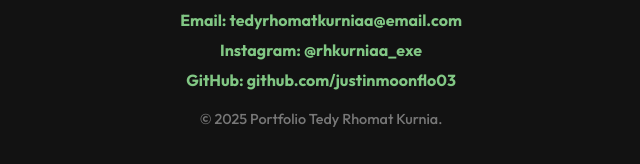
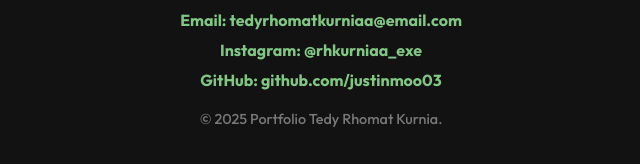
Before and after one commit to Justinmoon03/Portfolio-tedy, a plain HTML site: page index.html in a window 1280 px wide. Shown: the part 1083-1247 px from the top of the page, 319-959 px from the left. Drawn offline with Linux system fonts and the light colour scheme.

Commit message:
Update index.html

```diff
--- a/index.html
+++ b/index.html
@@ -126,7 +126,7 @@
       <p>Hubungi saya:</p>
       <strong>Email: tedyrhomatkurniaa@email.com</strong>
       <strong>Instagram: @rhkurniaa_exe</strong>
-      <strong>GitHub: github.com/justinmoonflo03</strong>
+      <strong>GitHub: github.com/justinmoo03</strong>
     </div>
   </div>
 
```
